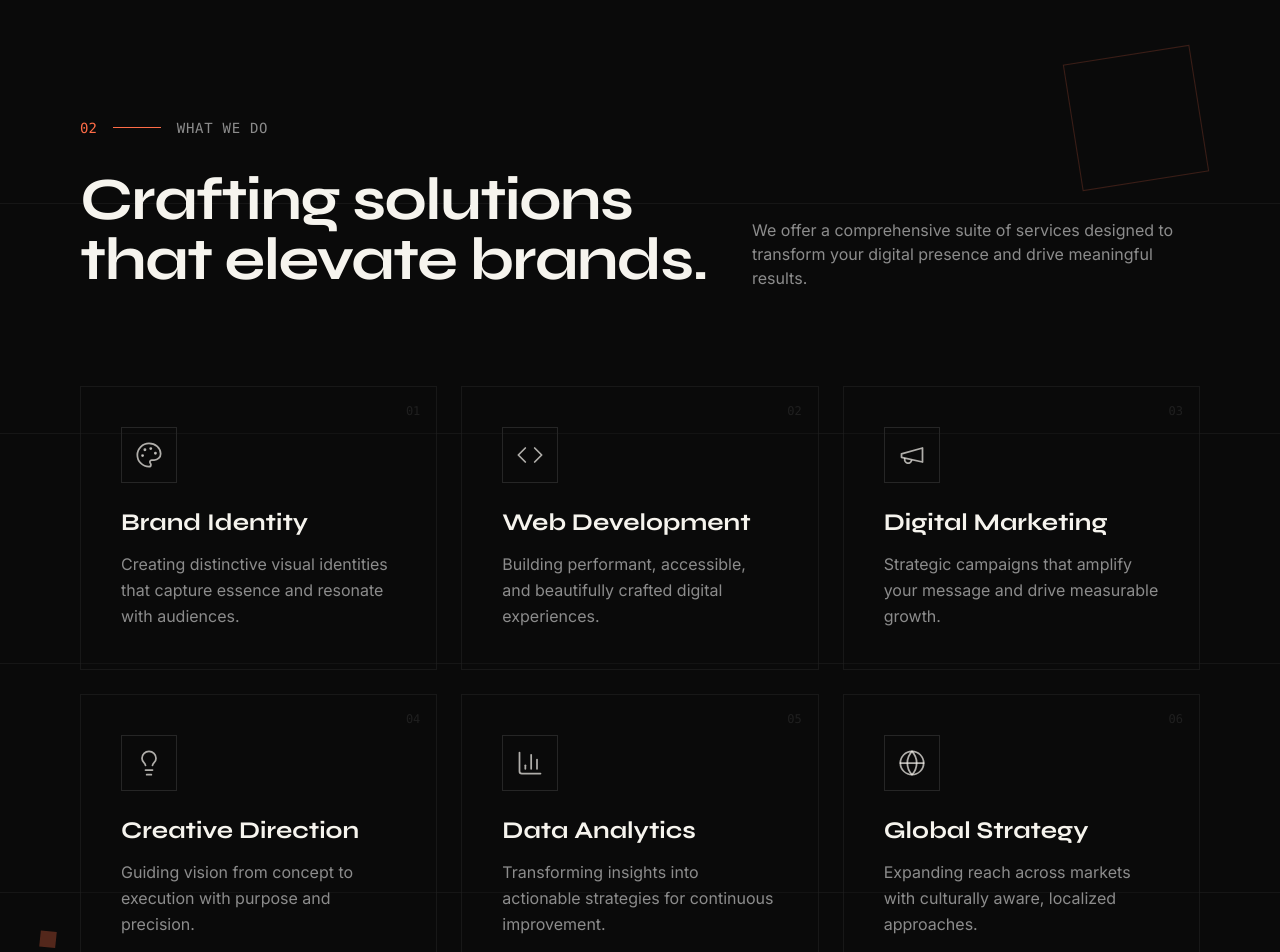
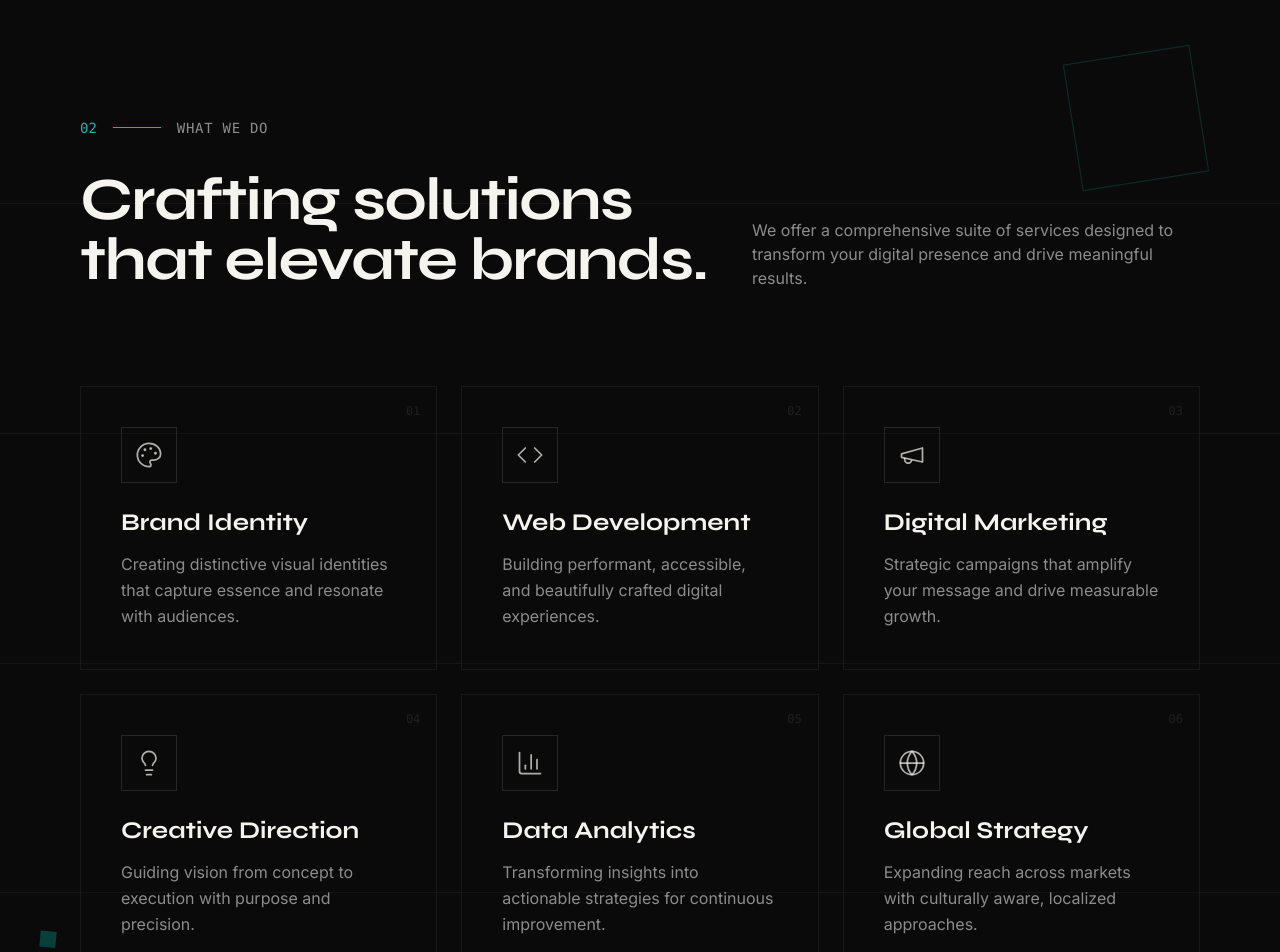
Before and after one commit to coreeliteexperts/Coreeliteexperts-website, a React (Vite) app: page / in a window 1280 px wide. Shown: the part 2260-3212 px from the top of the page. Built offline with nearby package versions, Linux system fonts and the light colour scheme.

Commit message:
services section

```diff
--- a/src/components/sections/ServicesSection.tsx
+++ b/src/components/sections/ServicesSection.tsx
@@ -65,13 +65,13 @@ const ServiceCard = ({ service, index, activeIndex, setActiveIndex }: ServiceCar
     >
       <div className={`relative h-full p-8 md:p-10 border transition-all duration-500 flex flex-col ${
         isActive
-          ? 'bg-accent/5 border-accent/30'
+          ? 'bg-[#0ebab1]/5 border-[#0ebab1]/30'
           : 'bg-card/30 border-border/50 hover:border-border'
       }`}>
         {/* Number */}
         <motion.span
           className={`absolute top-4 right-4 text-xs font-mono transition-colors duration-300 ${
-            isActive ? 'text-accent' : 'text-muted-foreground/40'
+            isActive ? 'text-[#0ebab1]' : 'text-muted-foreground/40'
           }`}
           animate={{ opacity: isActive ? 1 : 0.4 }}
         >
@@ -88,10 +88,10 @@ const ServiceCard = ({ service, index, activeIndex, setActiveIndex }: ServiceCar
                   className="w-14 h-14 flex items-center justify-center mb-6 relative"
                 >
                   <div className={`absolute inset-0 rounded-none border transition-all duration-300 ${
-                    isActive ? 'border-accent bg-accent/10' : 'border-border'
+                    isActive ? 'border-[#0ebab1] bg-[#0ebab1]/10' : 'border-border'
                   }`} />
                   <Icon className={`w-7 h-7 relative z-10 transition-colors duration-300 ${
-                    isActive ? 'text-accent' : 'text-foreground/70'
+                    isActive ? 'text-[#0ebab1]' : 'text-foreground/70'
                   }`} strokeWidth={1.5} />
                 </motion.div>
 
@@ -108,7 +108,7 @@ const ServiceCard = ({ service, index, activeIndex, setActiveIndex }: ServiceCar
 
                 {/* Bottom line */}
                 <motion.div
-                  className="absolute bottom-0 left-0 right-0 h-0.5 bg-accent origin-left"
+                  className="absolute bottom-0 left-0 right-0 h-0.5 bg-[#0ebab1] origin-left"
                   initial={{ scaleX: 0 }}
                   animate={{ scaleX: isActive ? 1 : 0 }}
                   transition={{ duration: 0.4, ease: [0.19, 1, 0.22, 1] }}
@@ -116,7 +116,7 @@ const ServiceCard = ({ service, index, activeIndex, setActiveIndex }: ServiceCar
 
                 {/* Corner accent */}
                 <motion.div
-                  className="absolute top-0 left-0 w-8 h-8 border-l-2 border-t-2 border-accent"
+                  className="absolute top-0 left-0 w-8 h-8 border-l-2 border-t-2 border-[#0ebab1]"
                   initial={{ opacity: 0, scale: 0.8 }}
                   animate={{ opacity: isActive ? 1 : 0, scale: isActive ? 1 : 0.8 }}
                   transition={{ duration: 0.3 }}
@@ -129,7 +129,7 @@ const ServiceCard = ({ service, index, activeIndex, setActiveIndex }: ServiceCar
                   animate={{ opacity: isActive ? 1 : 0, x: isActive ? 0 : -10 }}
                   transition={{ duration: 0.3 }}
                 >
-                  <svg width="24" height="24" viewBox="0 0 24 24" fill="none" className="text-accent">
+                  <svg width="24" height="24" viewBox="0 0 24 24" fill="none" className="text-[#0ebab1]">
                     <path
                       d="M7 17L17 7M17 7H7M17 7V17"
                       stroke="currentColor"
@@ -167,12 +167,12 @@ const ServiceCard = ({ service, index, activeIndex, setActiveIndex }: ServiceCar
 
               {/* Floating shapes */}
               <motion.div
-                className="absolute top-20 right-20 w-32 h-32 border border-accent/20 rounded-none"
+                className="absolute top-20 right-20 w-32 h-32 border border-[#0ebab1]/20 rounded-none"
                 animate={{ rotate: 360 }}
                 transition={{ duration: 20, repeat: Infinity, ease: "linear" }}
               />
               <motion.div
-                className="absolute bottom-40 left-10 w-4 h-4 bg-accent/30 rounded-none"
+                className="absolute bottom-40 left-10 w-4 h-4 bg-[#0ebab1]/30 rounded-none"
                 animate={{ y: [-20, 20, -20], rotate: [0, 45, 0] }}
                 transition={{ duration: 4, repeat: Infinity, ease: "easeInOut" }}
               />
@@ -186,8 +186,8 @@ const ServiceCard = ({ service, index, activeIndex, setActiveIndex }: ServiceCar
               transition={{ duration: 0.8 }}
               className="flex items-center gap-4 mb-8"
             >
-              <span className="text-sm font-mono text-accent">02</span>
-              <div className="h-px w-12 bg-accent" />
+              <span className="text-sm font-mono text-[#0ebab1]">02</span>
+              <div className="h-px w-12 bg-[#0ebab1]" />
               <span className="text-sm font-mono text-muted-foreground tracking-wider">WHAT WE DO</span>
             </motion.div>
 
```
